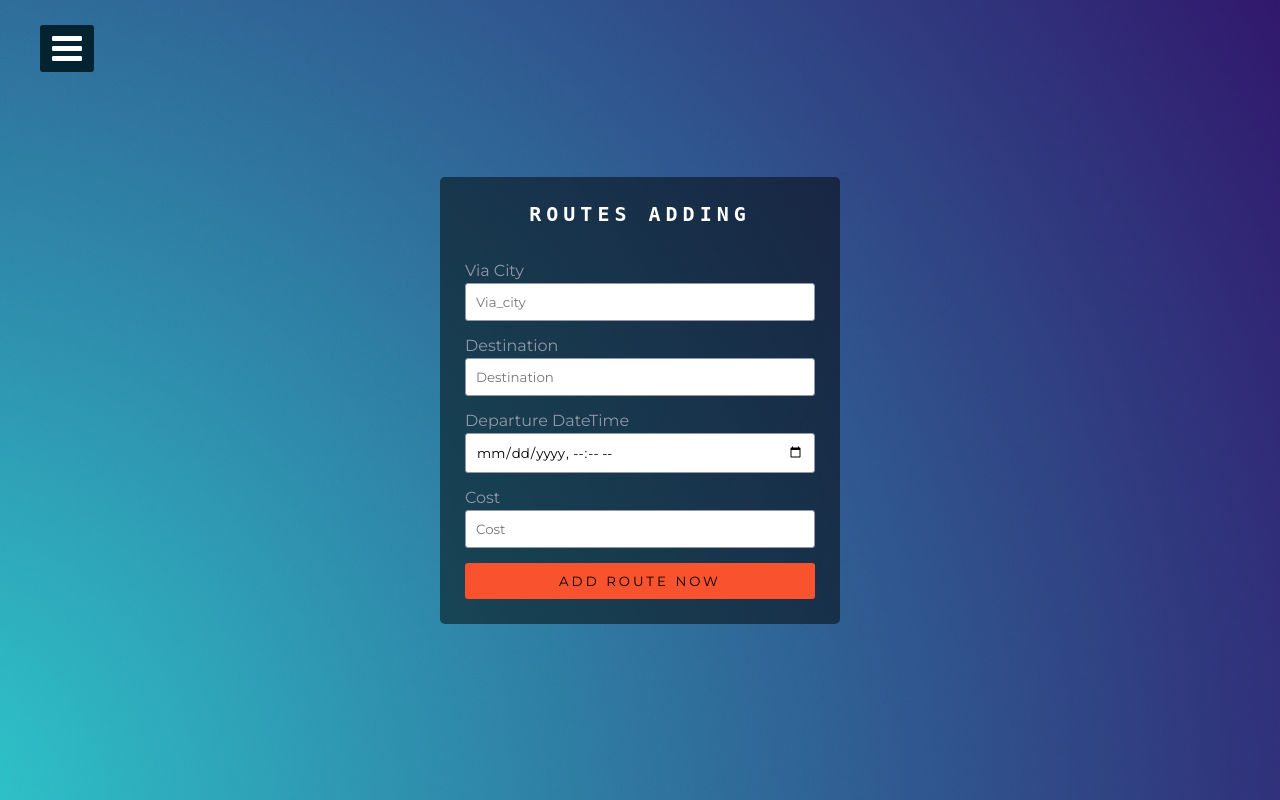
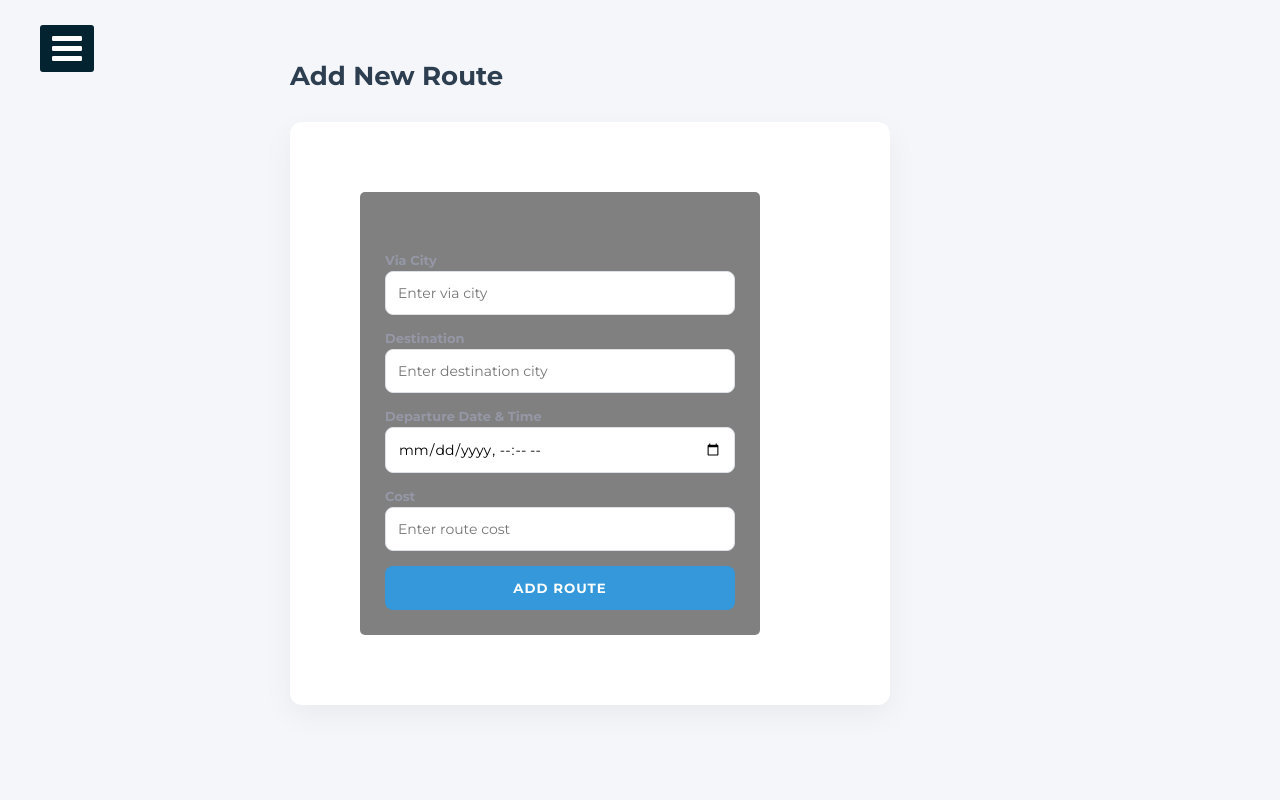
Before and after one commit to ManNjoro/busbooking_fw, a PHP site: page /Addroute.php in a window 1280 px wide. Run offline with PHP 8.4, Linux system fonts and the light colour scheme; a user stored in the database is signed in; some libraries are stand-ins or nearby versions.

Commit message:
Updated Addroute.php and cssfile/sidebar.css with minor styling and functionality changes.

```diff
--- a/Addroute.php
+++ b/Addroute.php
@@ -1,74 +1,105 @@
 <?php
 
 session_start();
+include("connection.php");
 
 ?>
-<?php include("connection.php")?>
-<!--
-<!DOCTYPE html>
-<html>
-<head>
-	<title>admin Panel suraksha</title>
-</head>
-<body>
 
-   <?php// echo "welcome:".  $_SESSION['id']; ?>
-   <a href="adminLogout.php"><button class="btnHome">logout</button></a>
-
-</body>
-</html>
-
--->
 
 
 <!DOCTYPE html>
 <html>
+
 <head>
   <title>Routes adding</title>
   <!--cdn icon library -->
   <link rel="stylesheet" href="https://cdnjs.cloudflare.com/ajax/libs/font-awesome/4.7.0/css/font-awesome.min.css">
   <link rel="stylesheet" href="cssfile/sidebar.css">
   <link rel="stylesheet" href="cssfile/signUp.css">
-	<style type="text/css">
-
-			body{
-
-		  background-image: url("image/20.jpg");
-		  background-position: center;
-		  background-size: cover;
-		  height: 700px;
-		  background-repeat: no-repeat;
-      background-attachment: fixed;
-
-		}
-		.adminTopic{
-			text-align: center;
-			color: #fff;
-
-
-		}
-    .form_wrap .submit_btn:hover{
-
-      color:#fff;
-      font-weight: 600;
-
-    }
-    .idclass{
-
-      width: 100%;
-      border-radius: 3px;
-      border: 1px solid #9597a6;
-      padding: 10px;
-      outline: none;
-      color: black;
-
+  <style>
+    body {
+      background: #f4f6f9;
+      font-family: "Segoe UI", Roboto, sans-serif;
     }
 
+    .sidebar2 {
+      margin-left: 250px;
+      padding: 60px 40px;
+    }
 
+    .page-header {
+      margin-bottom: 30px;
+    }
 
+    .page-header h1 {
+      font-size: 26px;
+      color: #2c3e50;
+      font-weight: 600;
+    }
 
+    /* Card Container */
+    .form-card {
+      background: #ffffff;
+      padding: 40px;
+      border-radius: 12px;
+      box-shadow: 0 10px 30px rgba(0, 0, 0, 0.05);
+      max-width: 600px;
+    }
+
+    /* Input Styling Override */
+    .form_wrap input[type="text"],
+    .form_wrap input[type="number"],
+    .form_wrap input[type="datetime-local"],
+    .form_wrap select {
+      width: 100%;
+      padding: 12px;
+      border-radius: 8px;
+      border: 1px solid #dcdfe6;
+      font-size: 14px;
+      transition: all 0.3s ease;
+    }
+
+    .form_wrap input:focus {
+      border-color: #3498db;
+      box-shadow: 0 0 0 3px rgba(52, 152, 219, 0.15);
+      outline: none;
+    }
+
+    .form_wrap label {
+      font-size: 13px;
+      font-weight: 600;
+      color: #555;
+      margin-bottom: 6px;
+    }
+
+    /* Submit Button */
+    .form_wrap .submit_btn {
+      width: 100%;
+      background: #3498db;
+      padding: 14px;
+      border: none;
+      border-radius: 8px;
+      color: white;
+      font-weight: 600;
+      letter-spacing: 1px;
+      cursor: pointer;
+      transition: all 0.3s ease;
+    }
+
+    .form_wrap .submit_btn:hover {
+      background: #2980b9;
+      transform: translateY(-2px);
+    }
+
+    @media (max-width: 992px) {
+      .sidebar2 {
+        margin-left: 0;
+        padding: 20px;
+      }
+    }
   </style>
 </head>
+
 <body>
   <input type="checkbox" id="check">
 
@@ -89,20 +120,9 @@
       <li><a href="BookingManage.php">Booking People</a></li>
       <li><a href="PaymentManage.php">Transaction</a></li>
       <li><a href="adminLogout.php">logout</a></li>
-  <!--  <li><a href="#">Event</a></li>
-    <li><a href="#">About</a></li>
-    <li><a href="#">Service</a></li>
-    <li><a href="#">Contact</a></li>-->
+
     </ul>
- <!--  <li>
-      <div class="social-links">
-        <a href="#" class="twitter"><i class="fa fa-twitter"></i></a>
-        <a href="#" class="facebook"><i class="fa fa-facebook"></i></a>
-        <a href="#" class="instagram"><i class="fa fa-instagram"></i></a>
-        <a href="#" class="google-plus"><i class="fa fa-youtube"></i></a>
 
-      </div>
-    </li>-->
 
 
   </div>
@@ -115,29 +135,26 @@
     <?php
 
 
-  if(isset($_POST['routeAdd'])){
+    if (isset($_POST['routeAdd'])) {
 
-     $via_city=$_POST['via_city'];
-     $destination=$_POST['destination'];
-     $dep_datetime=$_POST['departure_datetime'];
-     $cost=$_POST['cost'];
+      $via_city = $_POST['via_city'];
+      $destination = $_POST['destination'];
+      $dep_datetime = $_POST['departure_datetime'];
+      $cost = $_POST['cost'];
 
 
 
 
 
-       if($conn->connect_error)
-          {
-            die('Connection Failed :'.$conn->connect_error);
-          }
-          else
-          {
+      if ($conn->connect_error) {
+        die('Connection Failed :' . $conn->connect_error);
+      } else {
 
         //$userPay_id = random_num(20);
-              $stmt=$conn->prepare("INSERT INTO routes(via_city,destination,departure_datetime,cost) VALUES(?,?,?,?)");
+        $stmt = $conn->prepare("INSERT INTO routes(via_city,destination,departure_datetime,cost) VALUES(?,?,?,?)");
         //table3 is the table name//
 
-              $stmt->bind_param('sssi',$via_city,$destination,$dep_datetime,$cost);
+        $stmt->bind_param('sssi', $via_city, $destination, $dep_datetime, $cost);
 
         $stmt->execute();
 
@@ -147,13 +164,7 @@
         header("Location: adminDash.php");
 
         die;
-
-
-
-
       }
-
-
     }
 
 
@@ -162,51 +173,43 @@
 
 
 
-          <div class="wrapper">
+    <div class="page-header">
+      <h1>Add New Route</h1>
+    </div>
+
+    <div class="form-card">
       <div class="registration_form">
-    <div class="title">
-      Routes adding
-    </div>
 
         <form action="#" method="POST">
           <div class="form_wrap">
 
             <div class="input_wrap">
-          <label for="title">Via City</label>
-          <input type="text" id="title" name="via_city" placeholder="Via_city" required>
+              <label>Via City</label>
+              <input type="text" name="via_city" placeholder="Enter via city" required>
             </div>
 
             <div class="input_wrap">
-          <label for="title">Destination</label>
-          <input type="text" id="title" name="destination" placeholder="Destination" required>
+              <label>Destination</label>
+              <input type="text" name="destination" placeholder="Enter destination city" required>
             </div>
 
+            <div class="input_wrap">
+              <label>Departure Date & Time</label>
+              <input type="datetime-local" name="departure_datetime" required>
+            </div>
 
             <div class="input_wrap">
-          <label for="title">Departure DateTime</label>
-          <input type="datetime-local" id="title" name="departure_datetime" placeholder="Datetime of Departure" class="idclass" required>
+              <label>Cost</label>
+              <input type="number" min="1" name="cost" placeholder="Enter route cost" required>
             </div>
 
-        <!-- <div class="input_wrap">
-          <label for="title">Departure Time</label>
-          <input type="Time" id="title" name="departure_time" placeholder="Time of Departure" class="idclass" required>
-        </div> -->
-
             <div class="input_wrap">
-          <label for="title">Cost</label>
-          <input type="number" min="1" id="title" name="cost" placeholder="Cost" class="idclass" required>
+              <input type="submit" value="Add Route" class="submit_btn" name="routeAdd">
             </div>
-
-
-        <div class="input_wrap">
-          <input type="submit" value="Add Route Now" class="submit_btn" name="routeAdd">
-
-        </div>
-
-
 
           </div>
         </form>
+
       </div>
     </div>
 
@@ -216,4 +219,5 @@
   </div>
 
 </body>
+
 </html>
--- a/cssfile/sidebar.css
+++ b/cssfile/sidebar.css
@@ -40,7 +40,7 @@ label #btn {
   left: -250px;
   width: 250px;
   height: 100%;
-  background: #042331;
+  background: #1f2937;
   transition: all 0.5s ease;
   float: left;
 
@@ -91,7 +91,11 @@ label #btn {
   margin-right: 16px;
 }
 /* hover effect */
-ul li:hover a {
+/* ul li:hover a {
+  padding-left: 50px;
+} */
+.sidebar ul a:hover {
+  background: #374151;
   padding-left: 50px;
 }
 /* Social Links */
```
Lines whose indentation alone changed are shown as unchanged.
